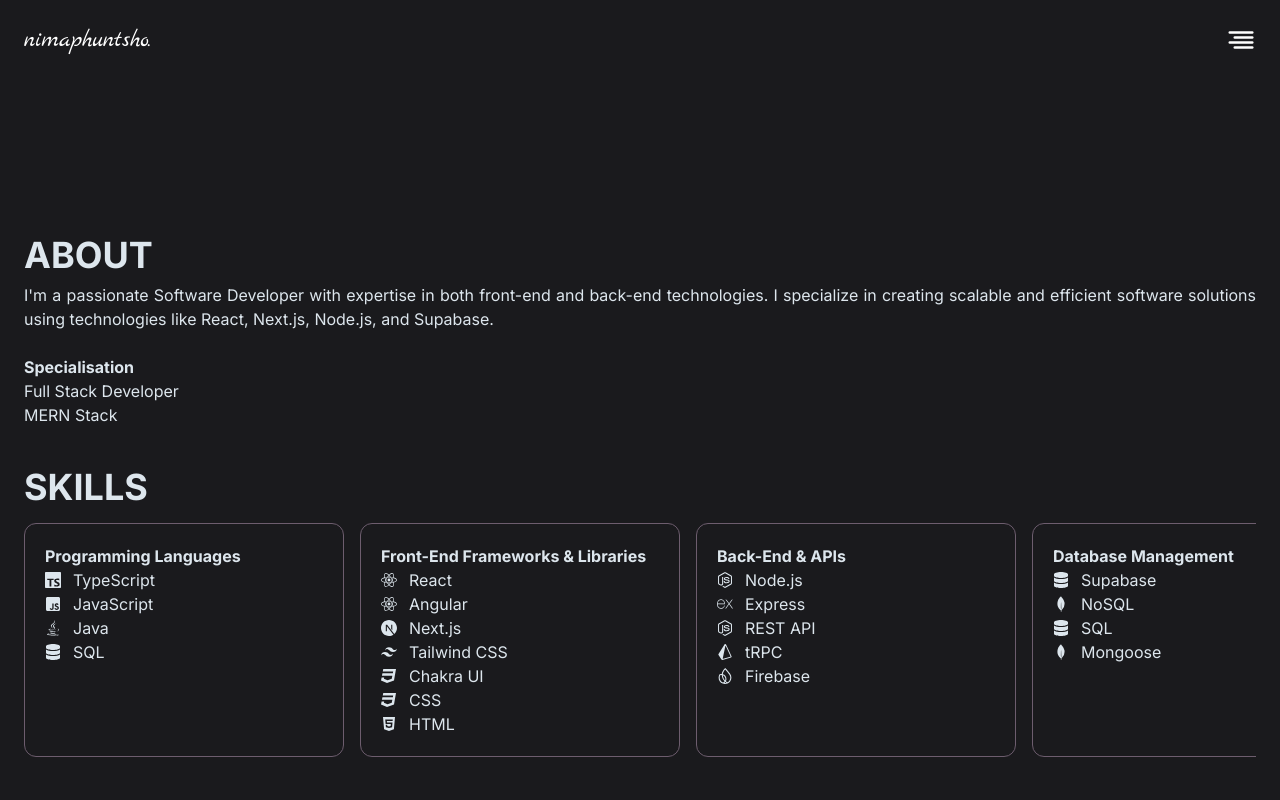
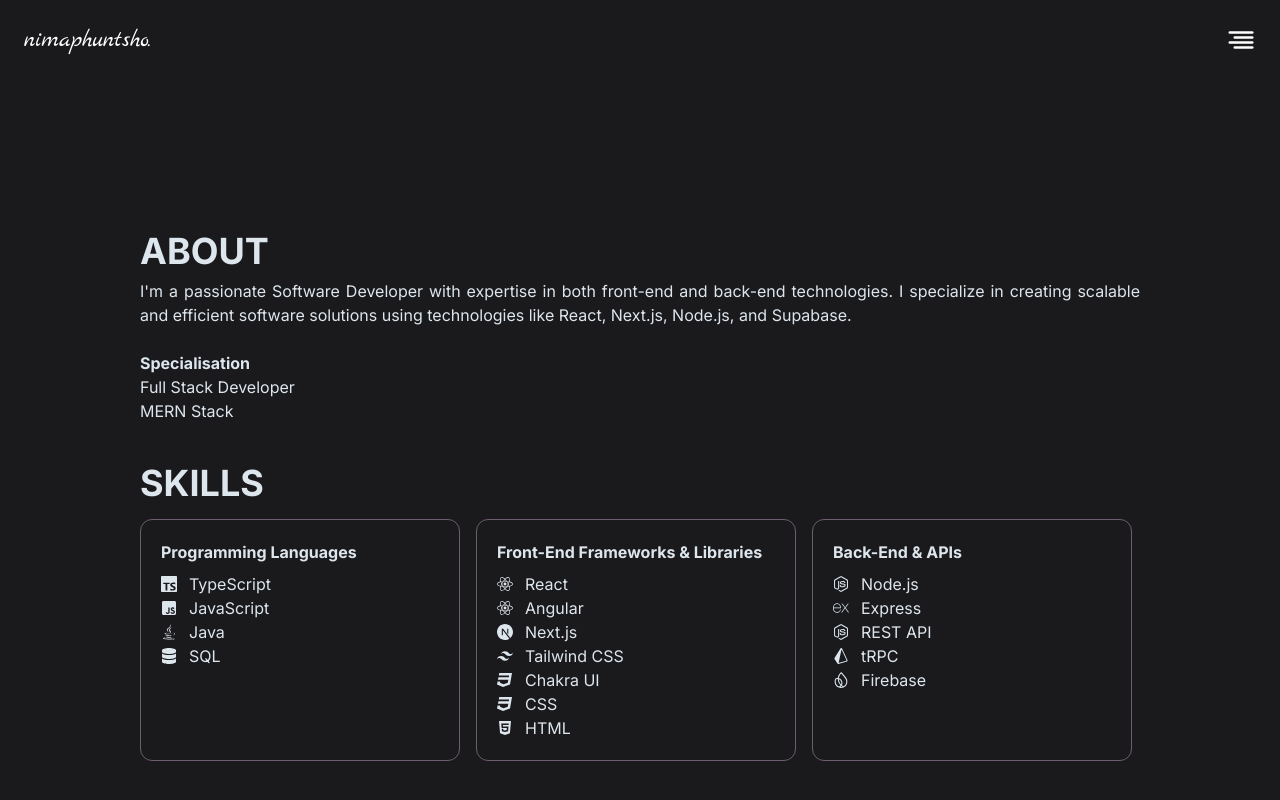
Before and after one commit to nimaPhuntsho/portfolio, a Next.js app: page /about in a window 1280 px wide. Shown: the top 800 px of the page. Built offline with nearby package versions, Linux system fonts and the light colour scheme.

Commit message:
layout fix

```diff
--- a/app/about/page.tsx
+++ b/app/about/page.tsx
@@ -56,6 +56,7 @@
         { name: "Firebase", icon: <SiFirebase /> },
       ],
     },
+
     {
       category: "Database Management",
       skills: [
@@ -80,9 +81,9 @@
   return (
     <>
       <div
-        className={`flex flex-col gap-10 mt-10 justify-center  min-h-[100dvh]`}
+        className={`flex flex-col gap-10 mt-10 justify-center lg:items-center min-h-[100dvh]`}
       >
-        <div className={`flex flex-col gap-10`}>
+        <div className={`flex flex-col gap-10 max-w-[1000px]`}>
           <div className={`flex flex-col gap-2`}>
             <h1 className={`text-4xl font-bold`}>ABOUT</h1>
             <div className={`flex flex-col justify-between  flex-wrap gap-6`}>
@@ -108,9 +109,10 @@
               {skills.map((skill, index) => (
                 <div
                   key={index}
-                  className={`border-1 min-w-[20rem]  p-5 rounded-xl border-[#6D5D6E]`}
+                  className={` flex flex-col gap-2 border-1 min-w-[20rem]  p-5 rounded-xl border-[#6D5D6E]`}
                 >
                   <h2 className={`text font-bold `}> {skill.category} </h2>
+                  <div>
                     {skill.skills.map((item, index) => (
                       <li
                         className={`list-none flex items-center gap-3`}
@@ -120,6 +122,7 @@
                       </li>
                     ))}
                   </div>
+                </div>
               ))}
             </div>
           </div>
--- a/app/projects/page.tsx
+++ b/app/projects/page.tsx
@@ -74,10 +74,12 @@
   ];
   return (
     <>
-      <div className={`flex flex-col justify-center  min-h-[100dvh] mt-10`}>
+      <div
+        className={`flex flex-col justify-center items-start lg:items-center  overflow-auto min-h-[100dvh] mt-10`}
+      >
         <div className={`flex flex-col gap-4`}>
           <h1 className={`text-4xl font-bold`}>PROJECTS</h1>
-          <div className={`flex  overflow-auto gap-4`}>
+          <div className={`flex overflow-auto gap-4`}>
             {projects.map((item, index) => (
               <div
                 key={index}
```
Lines whose indentation alone changed are shown as unchanged.
